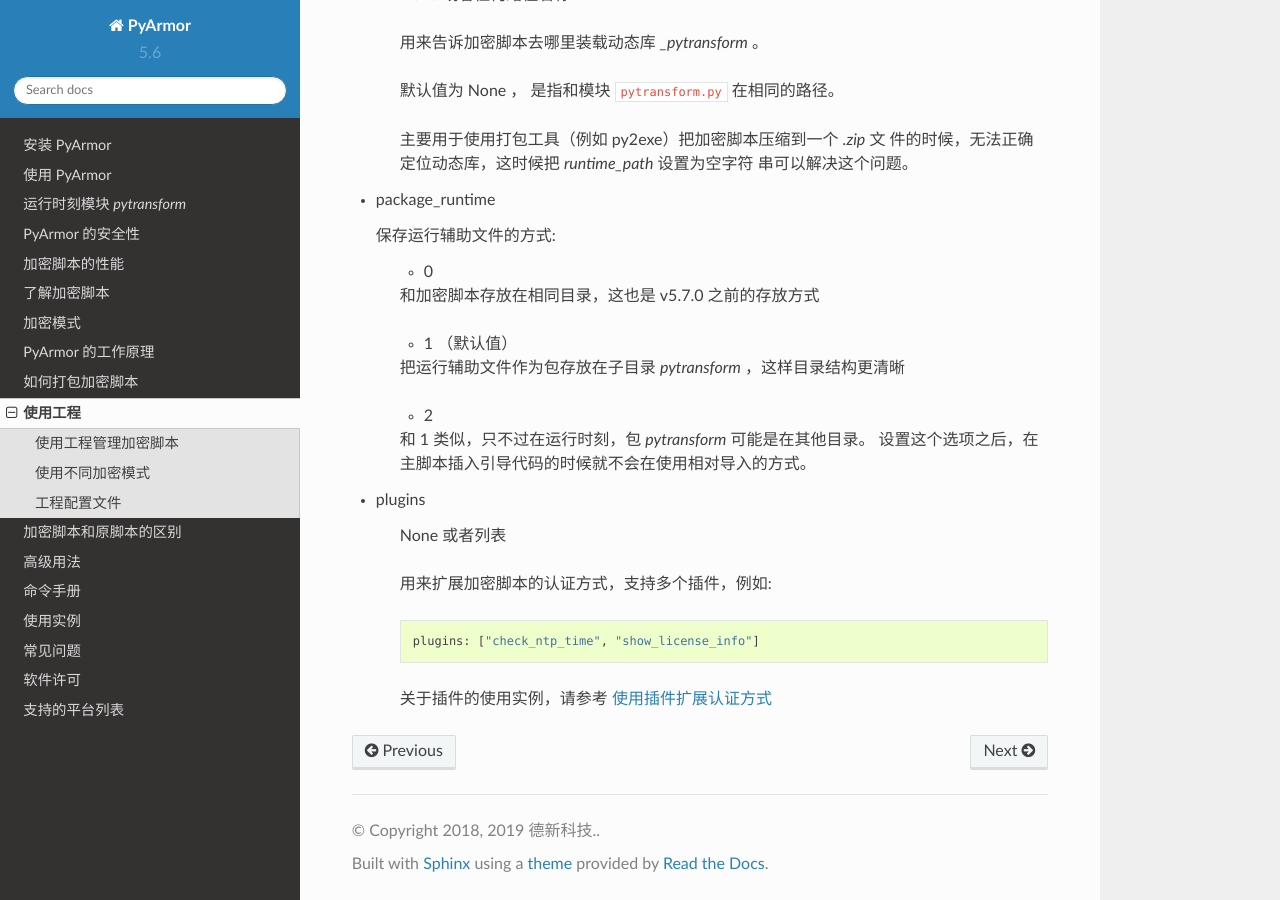
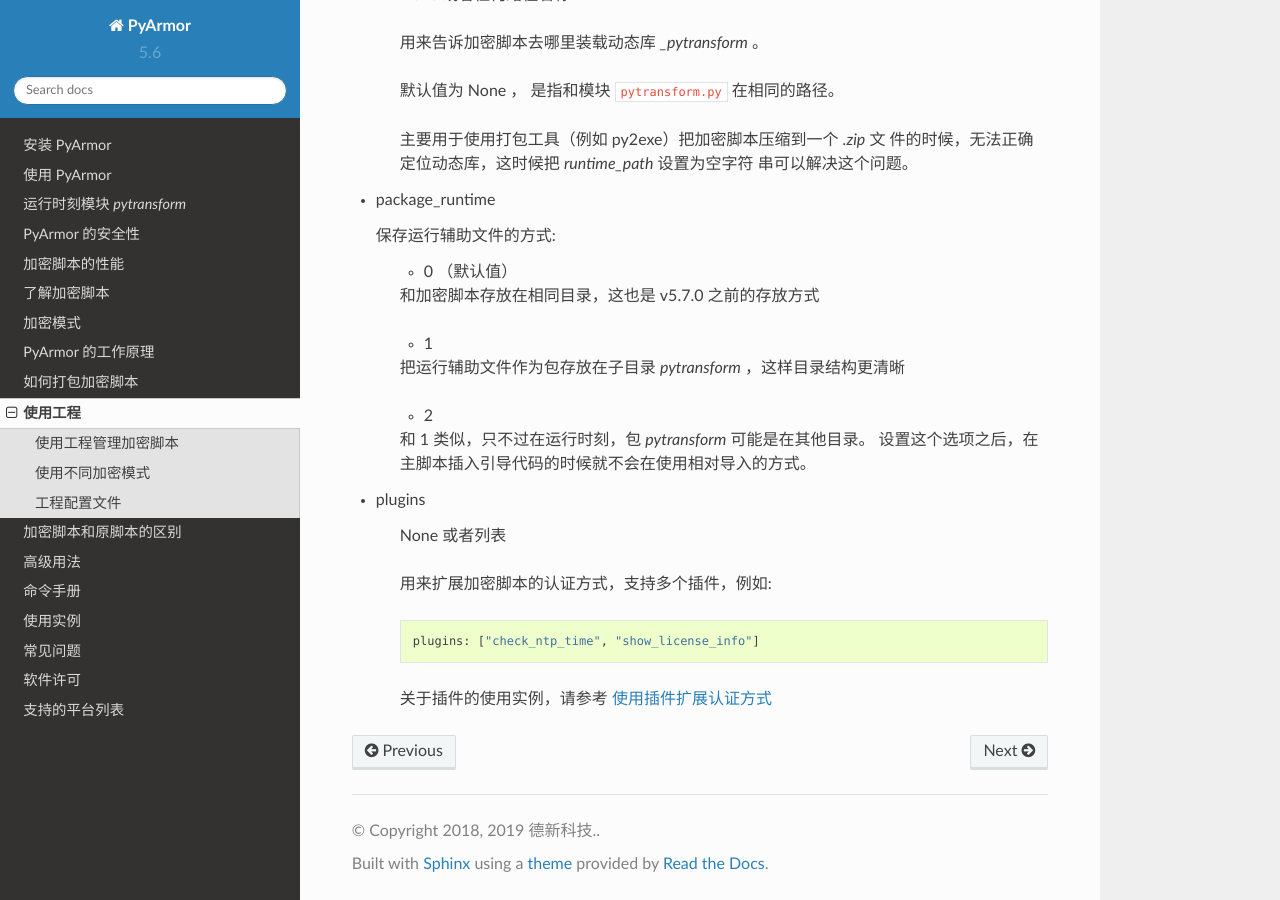
Before and after one commit to dashingsoft/pyarmor-docs-zh, a Sphinx documentation site: the page built from docs/project.rst, in a window 1280 px wide and 900 px high, scrolled down 4403 px. Built offline with Sphinx 7.4.7 and the Read the Docs theme 2.0.0, drawn with Linux system fonts in a browser that asks for light colours.

Commit message:
Change default value

```diff
--- a/docs/project.rst
+++ b/docs/project.rst
@@ -218,11 +218,11 @@
 
   保存运行辅助文件的方式:
 
-        - 0
+        - 0 （默认值）
 
         和加密脚本存放在相同目录，这也是 v5.7.0 之前的存放方式
 
-        - 1 （默认值）
+        - 1
 
         把运行辅助文件作为包存放在子目录 `pytransform` ，这样目录结构更清晰
 
```
